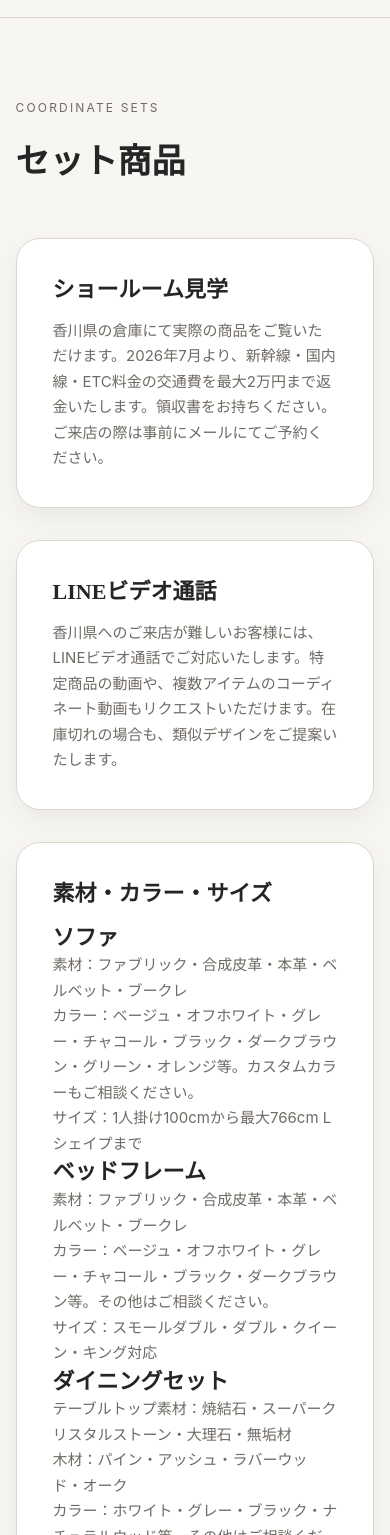
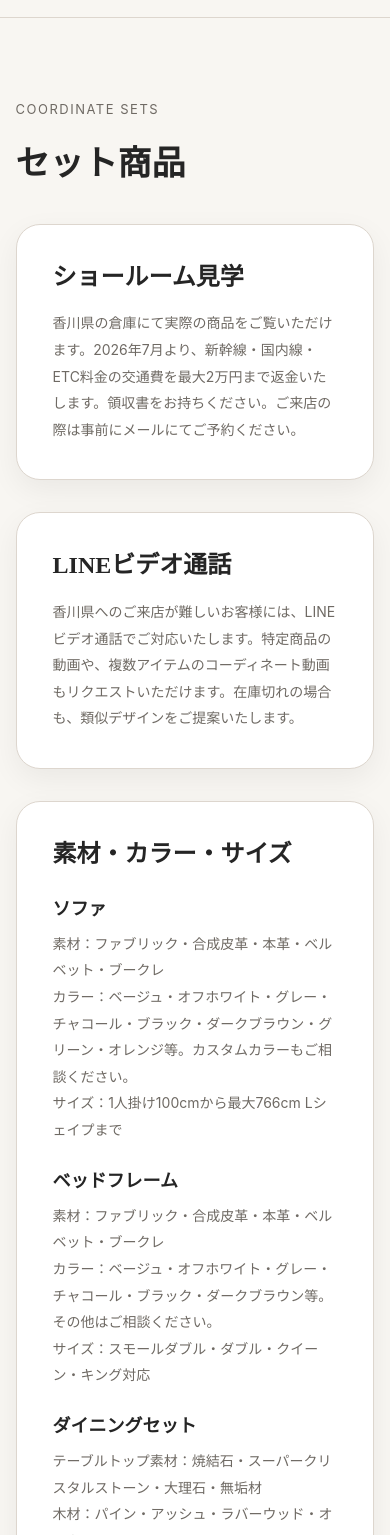
Before and after one commit to asrok696-cmd/luxe-living-japan, a website: page public/sets.html in a window 390 px wide. Shown: the part 65-1600 px from the top of the page. Drawn offline with Linux system fonts and the light colour scheme.

Commit message:
Update sets page content and mobile layout

```diff
--- a/public/style.css
+++ b/public/style.css
@@ -2291,3 +2291,87 @@
     max-width: 100%;
   }
 }
+
+/* =========================
+   Mobile Optimization
+========================= */
+
+@media (max-width: 768px) {
+
+  .sets-page {
+    padding: 48px 0;
+  }
+
+  .sets-grid {
+    grid-template-columns: 1fr;
+    gap: 20px;
+  }
+
+  .set-card img {
+    height: 280px;
+  }
+
+  .set-card-content {
+    padding: 18px;
+  }
+
+  .set-card h2 {
+    font-size: 20px;
+    line-height: 1.4;
+  }
+
+  .set-price {
+    font-size: 18px;
+  }
+
+  .set-description {
+    font-size: 14px;
+    line-height: 1.8;
+  }
+
+  .info-card {
+    padding: 24px 20px;
+    border-radius: 20px;
+  }
+
+  .info-card h2 {
+    font-size: 24px;
+    margin-bottom: 16px;
+    line-height: 1.4;
+  }
+
+  .info-card h3 {
+    font-size: 18px;
+    margin-top: 24px;
+    margin-bottom: 10px;
+  }
+
+  .info-card p,
+  .info-card li {
+    font-size: 14px;
+    line-height: 1.9;
+  }
+
+  .info-card ol,
+  .info-card ul {
+    padding-left: 20px;
+  }
+
+  .sets-guide-section {
+    margin-bottom: 48px;
+  }
+
+  .sets-guide-grid {
+    gap: 20px;
+  }
+
+  h1 {
+    font-size: 34px !important;
+    margin-bottom: 32px !important;
+  }
+
+  .section-label {
+    font-size: 13px;
+    letter-spacing: 1.5px;
+  }
+}
```
